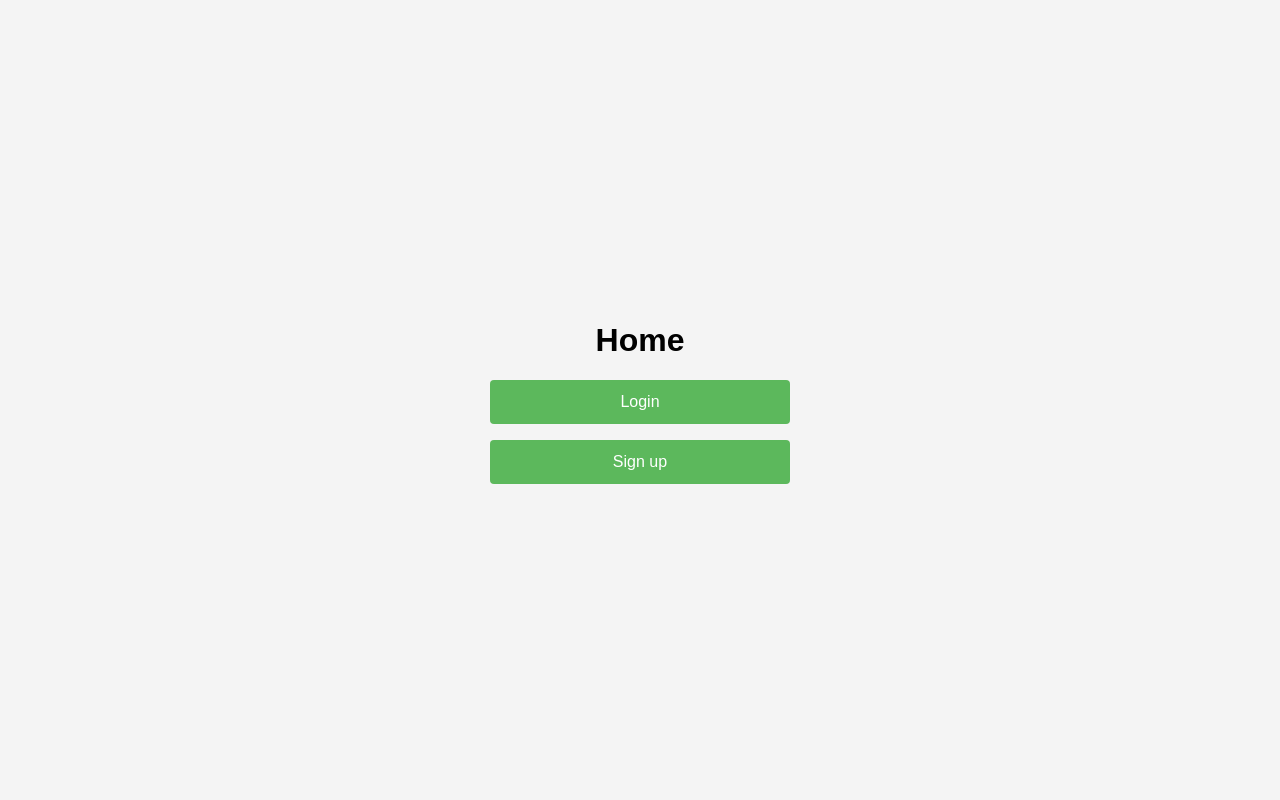
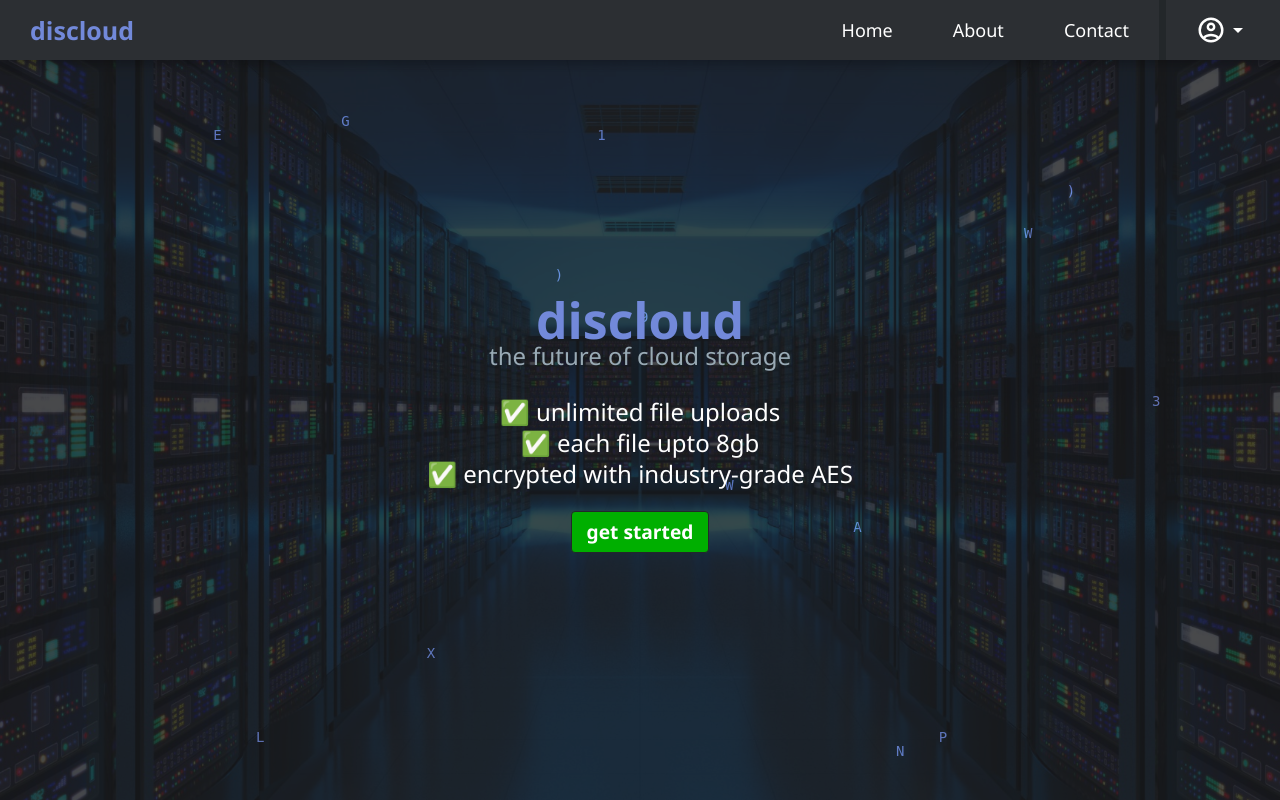
Before and after one commit to SudiMango/Discord-Storage-Website, a Python web app: template templates/home.html in a window 1280 px wide. Run offline with Jinja, Linux system fonts and the light colour scheme; the template is opened without the code that fills it: most values are stand-ins (such as "Sample title", 1, 10 or a date in 2020).

Commit message:
redid home page and navbar

```diff
--- /dev/null
+++ b/static/css/home.css
@@ -0,0 +1,122 @@
+:root {
+    --base-clr: #2C2F33;
+    --line-clr: #23272A;
+    --text-clr: #FFFFFF;
+    --accent-clr: #7289DA;
+    --secondary-text-clr: #99AAB5;
+    --hover-clr: #3A3E44;
+    --secondary-hover-clr: rgba(75, 78, 82, 0.719)
+}
+
+*{
+    margin: 0;
+    padding: 0;
+}
+
+html {
+    font-family: 'Segoe UI', Tahoma, Geneva, Verdana, sans-serif;
+    line-height: 1.5rem;
+}
+
+body {
+    min-height: 100dvh;
+    background-color: #1c1d1f;
+    color: var(--text-clr);
+}
+
+
+
+
+canvas {
+    position: fixed;
+    top: 0;
+    left: 0;
+    z-index: -1;
+    background: transparent;
+    width: 100%;
+}
+
+
+
+
+
+main::before {
+    content: "";
+    position: absolute;
+    top: 0;
+    left: 0;
+    width: 100%;
+    height: 100%;
+    background: url(../images/server-img.jpg);
+    background-size: cover;
+    background-repeat: no-repeat;
+    background-position: center;
+    background-blend-mode: color-burn;
+    opacity: 0.2;
+    z-index: -1;
+}
+
+.main-div {
+    height: calc(100vh - 60px);
+    width: 100%;
+    display: flex;
+    flex-direction: column;
+    align-items: center;
+    justify-content: center;
+}
+
+.logo-holder {
+    display: flex;
+    flex-direction: column;
+    align-items: center;
+    justify-content: center;
+    margin-bottom: 10px;
+
+    span:not(.main-logo) {
+        color: var(--secondary-text-clr);
+    }
+}
+
+.main-logo {
+    font-size: 50;
+    font-weight: bold;
+    color: var(--accent-clr);
+    margin-bottom: 12px;
+}
+
+main span {
+    font-size: x-large;
+    color: var(--text-clr);
+}
+
+main ul {
+    display: flex;
+    flex-direction: column;
+    align-items: center;
+    padding: 20px;
+    list-style-type: none;
+}
+
+main ul li {
+    margin: 2px 0;
+}
+
+.main-div a {
+    display: flex;
+    width: 120px;
+    padding: 0.5rem;
+    background-color: rgb(0, 175, 0);
+    border: 1px solid var(--line-clr);
+    border-radius: 4px;
+    font-size: 1.2em;
+    font-weight: bold;
+    cursor: pointer;
+    text-decoration: none;
+    color: var(--text-clr);
+    align-items: center;
+    justify-content: center;
+}
+
+.main-div a:hover {
+    background-color: rgb(0, 190, 0);
+}
--- /dev/null
+++ b/static/css/navbar.css
@@ -0,0 +1,158 @@
+:root {
+    --base-clr: #2C2F33;
+    --line-clr: #23272A;
+    --text-clr: #FFFFFF;
+    --accent-clr: #7289DA;
+    --secondary-text-clr: #99AAB5;
+    --hover-clr: #3A3E44;
+    --secondary-hover-clr: rgba(75, 78, 82, 0.719)
+}
+
+nav {
+    background-color: var(--base-clr);
+    box-shadow: 5px 5px 10px rgba(0, 0, 0, 0.25);
+}
+
+nav ul {
+    width: 100%;
+    list-style: none;
+    display: flex;
+    justify-content: flex-end;
+    align-items: center;
+}
+
+nav li {
+    height: 60px;
+}
+
+nav a {
+    height: 100%;
+    padding: 0 30px;
+    text-decoration: none;
+    display: flex;
+    align-items: center;
+    justify-content: center;
+    color: var(--text-clr);
+    font-size: large;
+}
+
+nav a:hover {
+    background-color: var(--hover-clr);
+}
+
+.top li:first-child {
+    margin-right: auto;
+}
+
+.p-view {
+    position: fixed;
+    top: 60px;
+    right: 0;
+    height: inherit;
+    width: 200px;
+    z-index: 999;
+    background-color: rgba(255, 255, 255, 0.15);
+    display: flex;
+    flex-direction: column;
+    align-items: center;
+    justify-content: center;
+    backdrop-filter: blur(10px);
+
+    li {
+        width: 100%;
+    }
+
+    .line {
+        height: 2px;
+        background-color: rgb(153, 170, 181, 0.25);
+        width: 80%;
+    }
+}
+
+
+
+.logo {
+    font-size: 25;
+    font-weight: bold;
+    color: var(--accent-clr);
+}
+
+.logo:hover {
+    background-color: var(--base-clr);
+}
+
+.profile {
+    border-left: 7px solid var(--line-clr);
+}
+
+.profile-nouser {
+    display: none;
+}
+
+.profile-withuser {
+    display: none;
+
+    ul li:first-child span {
+        display: flex;
+        font-size: large;
+        color: var(--text-clr);
+        height: 100%;
+        align-items: center;
+        justify-content: center;
+    }
+
+    ul li:last-child {
+        height: 40px;
+        a {
+            color: rgb(216, 0, 0);
+        }
+    }
+}
+
+
+
+
+
+.sidebar {
+    position: fixed;
+    top: 0;
+    right: 0;
+    height: 100vh;
+    width: 250px;
+    z-index: 999;
+    background-color: rgba(255, 255, 255, 0.2);
+    box-shadow: -10px 0 10px rgba(0, 0, 0, 0.1);
+    display: none;
+    flex-direction: column;
+    align-items: flex-start;
+    justify-content: flex-start;
+    backdrop-filter: blur(10px);
+}
+
+.sidebar li {
+    width: 100%;
+}
+
+.sidebar a {
+    width: 100%;
+}
+
+.menuButton {
+    display: none;
+}
+
+@media(max-width: 800px) {
+    .hideOnMobile {
+        display: none;
+    }
+
+    .menuButton {
+        display: block;
+    }
+}
+
+@media(max-width: 400px) {
+    .sidebar {
+        width: 100%;
+    }
+}
--- /dev/null
+++ b/static/js/matrix.js
@@ -0,0 +1,45 @@
+const canvas = document.getElementById("matrix")
+const ctx = canvas.getContext("2d")
+let columnWidth;
+let numColumns = 30;
+
+function resize() {
+    canvas.width = window.innerWidth;
+    canvas.height = window.innerHeight;
+
+    columnWidth = canvas.width / numColumns;
+}
+resize();
+window.addEventListener("resize", resize);
+
+const chars = 'ABCDEFGHIJKLMNOPQRSTUVWXYZ0123456789@#$%^&*()';
+const fontSize = 14;
+const drops = Array.from({ length: numColumns }, () => Math.floor(Math.random() * (canvas.height / fontSize)));
+
+function draw() {
+    ctx.clearRect(0, 0, canvas.width, canvas.height);
+    ctx.fillStyle = 'rgba(0, 0, 0, 0.01)';
+    ctx.fillRect(0, 0, canvas.width, canvas.height);
+
+    ctx.fillStyle = '#7289DA';
+    ctx.font = fontSize + 'px monospace';
+
+    // Loop through drops
+    for (let i = 0; i < drops.length; i++) {
+        // Random character
+        const char = chars[Math.floor(Math.random() * chars.length)];
+
+        // Draw character
+        const x = i * columnWidth;
+        ctx.fillText(char, x, drops[i] * fontSize);
+
+        // Reset drop if it reaches bottom
+        if (drops[i] * fontSize > canvas.height && Math.random() > 0.975) {
+            drops[i] = 0;
+        }
+
+        drops[i]++;
+    }
+}
+
+setInterval(draw, 60);
--- /dev/null
+++ b/static/js/navbar.js
@@ -0,0 +1,33 @@
+const sidebar = document.querySelector(".sidebar")
+const profile_nouser = document.querySelector(".profile-nouser")
+const profile_withuser = document.querySelector(".profile-withuser")
+const arrow = document.getElementById("arrow")
+
+let profileOpen = false;
+
+function showSidebar() {
+    sidebar.style.display = "flex"
+}
+
+function hideSidebar() {
+    sidebar.style.display = "none"
+}
+
+function toggleProfile(user_email) {
+    let active;
+    if (user_email) {
+        active = profile_withuser
+    } else {
+        active = profile_nouser
+    }
+
+    if (!profileOpen) {
+        profileOpen = true;
+        active.style.display = "flex";
+        arrow.style.transform = "rotate(180deg)";
+    } else {
+        profileOpen = false;
+        active.style.display = "none";
+        arrow.style.transform = "rotate(0deg)";
+    }
+}
--- a/static/style.css
+++ /dev/null
@@ -1,77 +0,0 @@
-body {
-    font-family: Arial, Helvetica, sans-serif;
-    background-color: #f4f4f4;
-    display: flex;
-    justify-content: center;
-    align-items: center;
-    height: 100vh;
-    margin: 0;
-}
-
-.login-container {
-    background: white;
-    padding: 2rem;
-    border-radius: 8px;
-    box-shadow: 0 2px 10px rgba(0, 0, 0, 0.1);
-    width: 300px;
-    text-align: center;
-}
-
-.home-page {
-    padding: 2rem;
-    border-radius: 8px;
-    width: 300px;
-    text-align: center;
-}
-
-.main-page {
-    text-align: center;
-    align-items: center;
-}
-
-
-.login-title {
-    margin-top: 0%;
-    text-align: left;
-    color: #333;
-}
-
-.form-group {
-    margin-bottom: 1.5rem;
-    display: flex;
-    flex-direction: column;
-    align-items: center;
-}
-
-.lbl-left {
-    margin-bottom: 0.5rem;
-    text-align: left;
-    width: 100%;
-}
-
-input[type="text"],
-input[type="password"] {
-    width: 100%;
-    padding: 0.8rem;
-    border: 1px solid #ddd;
-    border-radius: 4px;
-    font-size: 1rem;
-    text-align: left;
-}
-
-input[type="submit"] {
-    width: 100%;
-    padding: 0.8rem;
-    background-color: #5cb85c;
-    border: none;
-    border-radius: 4px;
-    color: white;
-    font-size: 1rem;
-    cursor: pointer;
-    transition: background-color 0.3s;
-    margin-bottom: 1rem;
-}
-
-input[type="submit"]:hover {
-    background-color: #4cae4c;
-}
--- a/templates/home.html
+++ b/templates/home.html
@@ -3,17 +3,80 @@
         <meta charset="UTF-8">
         <meta name="viewport" content="width=device-width, initial-scale=1.0">
         <title>Home</title>
-        <link rel="stylesheet" href="../static/style.css">
+        <link rel="stylesheet" href="static/css/home.css">
+        <link rel="stylesheet" href="static/css/navbar.css">
+        <script type="text/javascript" src="static/js/navbar.js" defer></script>
+        <script type="text/javascript" src="static/js/matrix.js" defer></script>
     </head>
     <body>
-        <div class="home-page">
-            <h1>Home</h1>
-            <a href="/login">
-                <input type="submit" value="Login">
-            </a>
-            <a href="/signup">
-                <input type="submit" value="Sign up">
-            </a>
-        </div>
+        <nav>
+            <ul class="sidebar">
+                <li onclick=hideSidebar()>
+                    <a href="#">
+                        <svg xmlns="http://www.w3.org/2000/svg" height="26px" viewBox="0 -960 960 960" width="26px" fill="#FFFFFF"><path d="m256-200-56-56 224-224-224-224 56-56 224 224 224-224 56 56-224 224 224 224-56 56-224-224-224 224Z"/></svg>
+                    </a>
+                </li>
+                <li><a href="/">Home</a></li>
+                <li><a href="/upload">Upload</a></li>
+                <li><a href="/contact">Contact</a></li>
+                <button class="profile">
+                    <svg xmlns="http://www.w3.org/2000/svg" height="24px" viewBox="0 -960 960 960" width="24px" fill="#2e2e2e"><path d="M234-276q51-39 114-61.5T480-360q69 0 132 22.5T726-276q35-41 54.5-93T800-480q0-133-93.5-226.5T480-800q-133 0-226.5 93.5T160-480q0 59 19.5 111t54.5 93Zm246-164q-59 0-99.5-40.5T340-580q0-59 40.5-99.5T480-720q59 0 99.5 40.5T620-580q0 59-40.5 99.5T480-440Zm0 360q-83 0-156-31.5T197-197q-54-54-85.5-127T80-480q0-83 31.5-156T197-763q54-54 127-85.5T480-880q83 0 156 31.5T763-763q54 54 85.5 127T880-480q0 83-31.5 156T763-197q-54 54-127 85.5T480-80Zm0-80q53 0 100-15.5t86-44.5q-39-29-86-44.5T480-280q-53 0-100 15.5T294-220q39 29 86 44.5T480-160Zm0-360q26 0 43-17t17-43q0-26-17-43t-43-17q-26 0-43 17t-17 43q0 26 17 43t43 17Zm0-60Zm0 360Z"/></svg>
+                </button>
+            </ul>
+
+            <ul class="top">
+                <li><a class="logo" href="/">discloud</a></li>
+                <li class="hideOnMobile"><a href="/">Home</a></li>
+                <li class="hideOnMobile"><a href="/about">About</a></li>
+                <li class="hideOnMobile"><a href="/contact">Contact</a></li>
+                <li class="profile hideOnMobile" onclick="toggleProfile('{{user_email}}')">
+                    <a href="#">
+                        <svg xmlns="http://www.w3.org/2000/svg" height="30px" viewBox="0 -960 960 960" width="30px" fill="#FFFFFF"><path d="M234-276q51-39 114-61.5T480-360q69 0 132 22.5T726-276q35-41 54.5-93T800-480q0-133-93.5-226.5T480-800q-133 0-226.5 93.5T160-480q0 59 19.5 111t54.5 93Zm246-164q-59 0-99.5-40.5T340-580q0-59 40.5-99.5T480-720q59 0 99.5 40.5T620-580q0 59-40.5 99.5T480-440Zm0 360q-83 0-156-31.5T197-197q-54-54-85.5-127T80-480q0-83 31.5-156T197-763q54-54 127-85.5T480-880q83 0 156 31.5T763-763q54 54 85.5 127T880-480q0 83-31.5 156T763-197q-54 54-127 85.5T480-80Zm0-80q53 0 100-15.5t86-44.5q-39-29-86-44.5T480-280q-53 0-100 15.5T294-220q39 29 86 44.5T480-160Zm0-360q26 0 43-17t17-43q0-26-17-43t-43-17q-26 0-43 17t-17 43q0 26 17 43t43 17Zm0-60Zm0 360Z"/></svg>
+                        <svg id="arrow" xmlns="http://www.w3.org/2000/svg" height="24px" viewBox="0 -960 960 960" width="24px" fill="#FFFFFF"><path d="M480-360 280-560h400L480-360Z"/></svg>
+                    </a>
+                </li>
+                <li class="menuButton" onclick=showSidebar()>
+                    <a href="#"><svg xmlns="http://www.w3.org/2000/svg" height="26px" viewBox="0 -960 960 960" width="26px" fill="#FFFFFF"><path d="M120-240v-80h720v80H120Zm0-200v-80h720v80H120Zm0-200v-80h720v80H120Z"/></svg></a>
+                </li>
+            </ul>
+
+            <div class="profile-nouser hideOnMobile">
+                <ul class="p-view">
+                    <li><a href="/login">Login</a></li>
+                    <li class="line"></li>
+                    <li><a href="/signup">Sign up</a></li>
+                </ul>
+            </div>
+
+            <div class="profile-withuser hideOnMobile">
+                <ul class="p-view">
+                    <li><span>Hi, {{user_email}}!</span></li>
+                    <li><a href="/profile">Profile</a></li>
+                    <li class="line"></li>
+                    <li><a href="/upload">Upload</a></li>
+                    <li class="line"></li>
+                    <li><a href="/files">Files</a></li>
+                    <li class="line"></li>
+                    <li><a href="/logout">Log out</a></li>
+                </ul>
+            </div>
+        </nav>
+
+        <canvas id="matrix"></canvas>
+
+        <main>
+            <div class="main-div">
+                <div class="logo-holder">
+                    <span class="main-logo">discloud</span>
+                    <span>the future of cloud storage</span>
+                </div>
+                <ul>
+                    <li><span>✅ unlimited file uploads</span></li>
+                    <li><span>✅ each file upto 8gb</span></li>
+                    <li><span>✅ encrypted with industry-grade AES</span></li>
+                </ul>
+                <a href="/signup">get started</a>
+            </div>
+        </main>
     </body>
 </html>
```
Also changed, not shown: routes.py (+25 -1 lines), static/file_view.css (deleted, +0 -15 lines), static/images/server-img.jpg (added).
